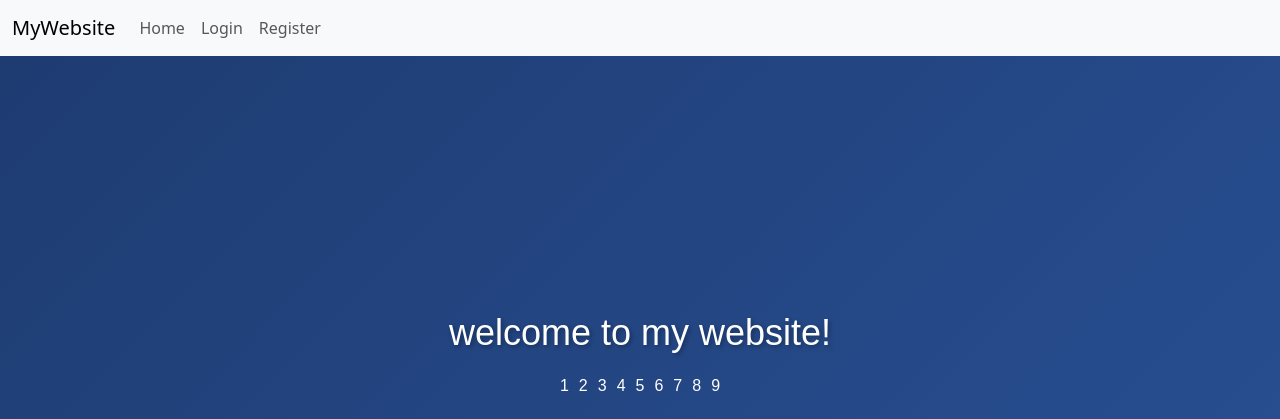
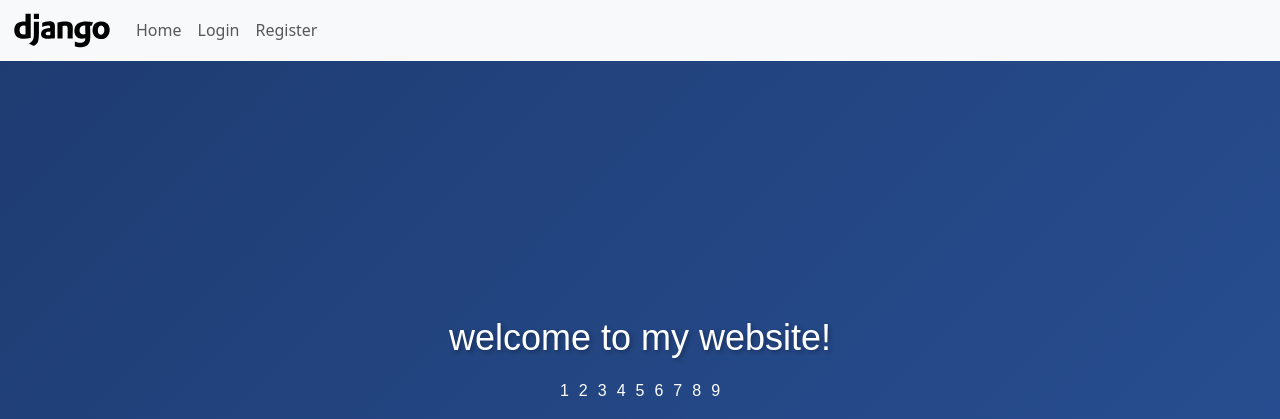
Before and after one commit to SeveredSeikyo/task_django_workshop, a Django app: page / in a window 1280 px wide. Shown: the top 419 px of the page. Run offline with Django 4.2, Linux system fonts and the light colour scheme.

Commit message:
Added Base.html

```diff
--- a/myapp/templates/base.html
+++ b/myapp/templates/base.html
@@ -1,3 +1,4 @@
+{% load static %}
 <!DOCTYPE html>
 <html lang="en">
 <head>
@@ -9,7 +10,7 @@
 <body>
     <nav class="navbar navbar-expand-lg bg-body-tertiary">
         <div class="container-fluid">
-          <a class="navbar-brand" href="#">MyWebsite</a>
+          <a class="navbar-brand" href="{% url 'Home' %}"><img src="{% static 'images/Django_logo.svg' %}" alt="logo" style="width: 100px;"/></a>
           <button class="navbar-toggler" type="button" data-bs-toggle="collapse" data-bs-target="#navbarNavAltMarkup" aria-controls="navbarNavAltMarkup" aria-expanded="false" aria-label="Toggle navigation">
             <span class="navbar-toggler-icon"></span>
           </button>
```
Also changed, not shown: myapp/static/images/Django_logo.svg (added).
